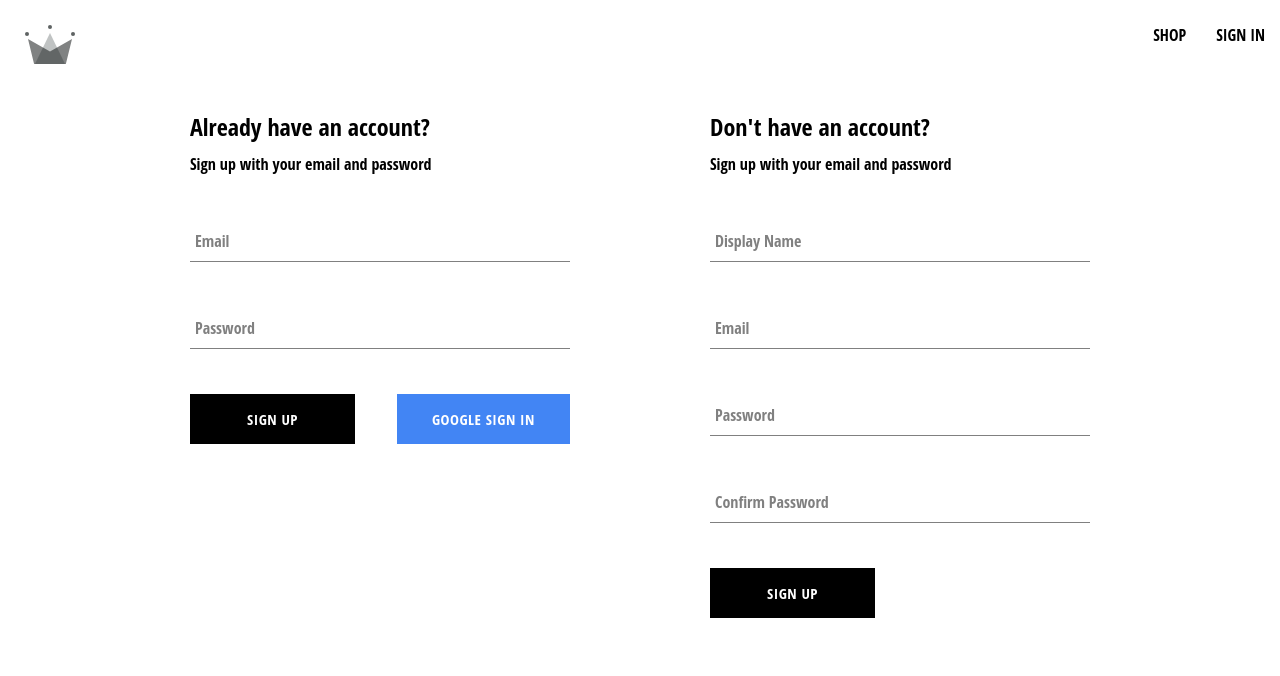
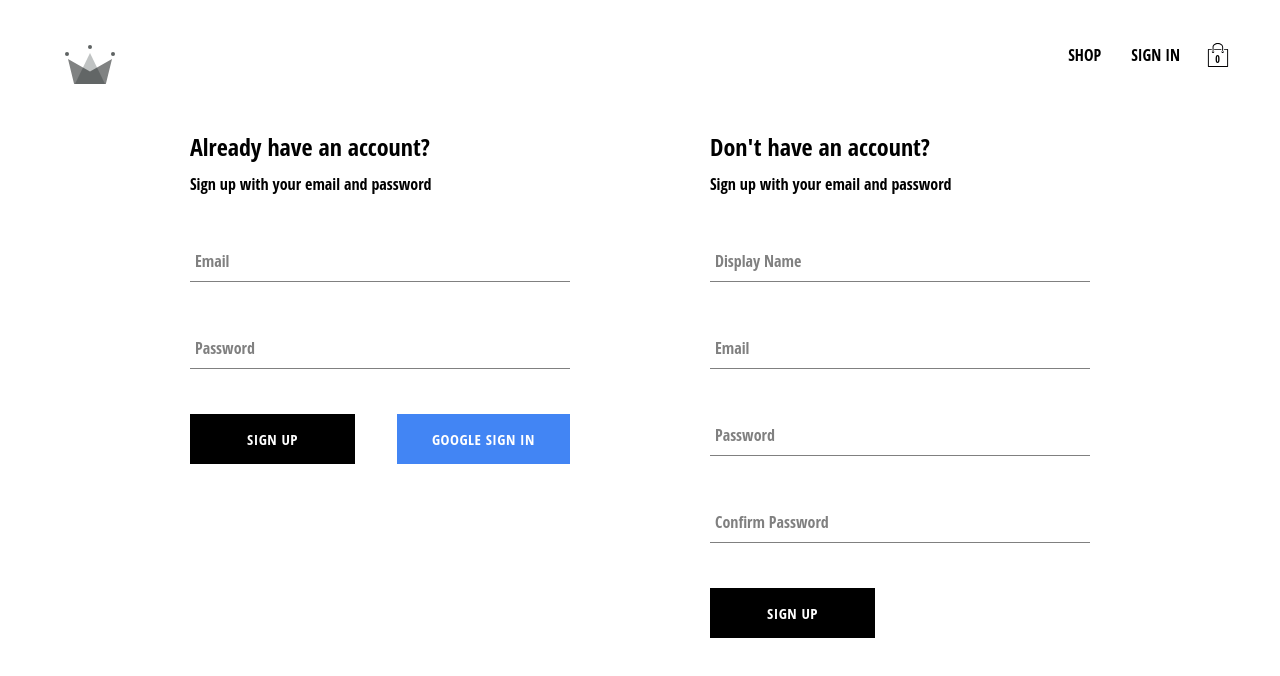
Before and after one commit to lnmclaughlin/crown-clothing, a React (Create React App) app: page /auth in a window 1280 px wide. Shown: the top 676 px of the page. Built offline with nearby package versions, Linux system fonts and the light colour scheme; no server answers.

Commit message:
added cart context, cart icon, and cart dropdown

```diff
--- /dev/null
+++ b/src/components/cart-dropdown/CartDropdown.js
@@ -0,0 +1,12 @@
+import React from "react";
+import Button from "../button/Button";
+import "./cart-dropdown.styles.scss";
+
+const CartDropdown = () => (
+  <div className="cart-dropdown-container">
+    <div className="cart-items" />
+    <Button>CHECKOUT</Button>
+  </div>
+);
+
+export default CartDropdown;
--- /dev/null
+++ b/src/components/cart-dropdown/cart-dropdown.styles.scss
@@ -0,0 +1,29 @@
+.cart-dropdown-container {
+  position: absolute;
+  width: 240px;
+  height: 340px;
+  display: flex;
+  flex-direction: column;
+  padding: 20px;
+  border: 1px solid black;
+  background-color: white;
+  top: 90px;
+  right: 40px;
+  z-index: 5;
+
+  .empty-message {
+    font-size: 18px;
+    margin: 50px auto;
+  }
+
+  .cart-items {
+    height: 240px;
+    display: flex;
+    flex-direction: column;
+    overflow: scroll;
+  }
+
+  button {
+    margin-top: auto;
+  }
+}
--- /dev/null
+++ b/src/components/cart-icon/CartIcon.js
@@ -0,0 +1,19 @@
+import { useContext } from "react";
+
+import { ReactComponent as ShoppingIcon } from "../../assets/shopping-bag.svg";
+import { CartContext } from "../../context/CartContext";
+import "./cart-icon.styles.scss";
+
+const CartIcon = () => {
+  const { isCartOpen, setIsCartOpen } = useContext(CartContext);
+  const toggleIsCartOpen = () => setIsCartOpen(!isCartOpen);
+
+  return (
+    <div className="cart-icon-container" onClick={toggleIsCartOpen}>
+      <ShoppingIcon className="shopping-icon" />
+      <span className="item-count">0</span>
+    </div>
+  );
+};
+
+export default CartIcon;
--- /dev/null
+++ b/src/components/cart-icon/cart-icon.styles.scss
@@ -0,0 +1,21 @@
+.cart-icon-container {
+  width: 45px;
+  height: 45px;
+  position: relative;
+  display: flex;
+  align-items: center;
+  justify-content: center;
+  cursor: pointer;
+
+  .shopping-icon {
+    width: 24px;
+    height: 24px;
+  }
+
+  .item-count {
+    position: absolute;
+    font-size: 10px;
+    font-weight: bold;
+    bottom: 12px;
+  }
+}
--- /dev/null
+++ b/src/context/CartContext.js
@@ -0,0 +1,12 @@
+import { createContext, useState } from "react";
+
+export const CartContext = createContext({
+  isCartOpen: false,
+  setIsOpen: () => {},
+});
+
+export const CartProvider = ({ children }) => {
+  const [isCartOpen, setIsCartOpen] = useState(false);
+  const value = { isCartOpen, setIsCartOpen };
+  return <CartContext.Provider value={value}>{children}</CartContext.Provider>;
+};
--- a/src/index.js
+++ b/src/index.js
@@ -6,6 +6,7 @@
 import reportWebVitals from "./reportWebVitals";
 import { UserProvider } from "./context/UserContext";
 import { ProductsProvider } from "./context/ProductsContext";
+import { CartProvider } from "./context/CartContext";
 
 const root = ReactDOM.createRoot(document.getElementById("root"));
 root.render(
@@ -13,7 +14,9 @@
     <BrowserRouter>
       <UserProvider>
         <ProductsProvider>
-          <App />
+          <CartProvider>
+            <App />
+          </CartProvider>
         </ProductsProvider>
       </UserProvider>
     </BrowserRouter>
--- a/src/index.scss
+++ b/src/index.scss
@@ -3,6 +3,7 @@
 }
 body {
   margin: 0;
+  padding: 20px 40px;
   font-family: "Open Sans Condensed", sans-serif;
   -webkit-font-smoothing: antialiased;
   -moz-osx-font-smoothing: grayscale;
--- a/src/routes/navigation/Navigation.js
+++ b/src/routes/navigation/Navigation.js
@@ -1,13 +1,18 @@
 import { Fragment, useContext } from "react";
 import { Outlet, Link } from "react-router-dom";
+import { UserContext } from "../../context/UserContext";
+import { CartContext } from "../../context/CartContext";
+import CartIcon from "../../components/cart-icon/CartIcon";
+import CartDropdown from "../../components/cart-dropdown/CartDropdown";
 import { ReactComponent as CrwnLogo } from "../../assets/crown.svg";
-import { UserContext } from "../../context/UserContext";
+
 import { signOutUser } from "../../utils/firebase/firebase.utils";
 
 import "./navigation.styles.scss";
 
 const Navigation = () => {
   const { currentUser } = useContext(UserContext);
+  const { isCartOpen } = useContext(CartContext);
 
   return (
     <Fragment>
@@ -19,6 +24,7 @@
           <Link className="nav-link" to="/shop">
             SHOP
           </Link>
+
           {currentUser ? (
             <span className="nav-link" onClick={signOutUser}>
               SIGN OUT
@@ -28,7 +34,9 @@
               SIGN IN
             </Link>
           )}
+          <CartIcon />
         </div>
+        {isCartOpen && <CartDropdown />}
       </div>
       <Outlet />
     </Fragment>
```
Also changed, not shown: src/assets/shopping-bag.svg (added).
